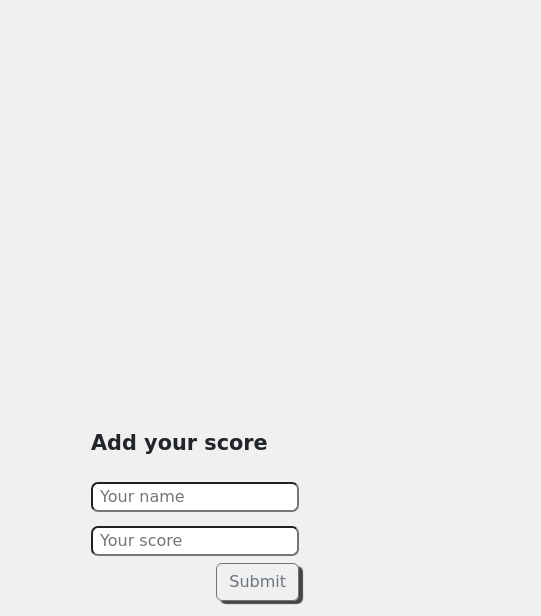
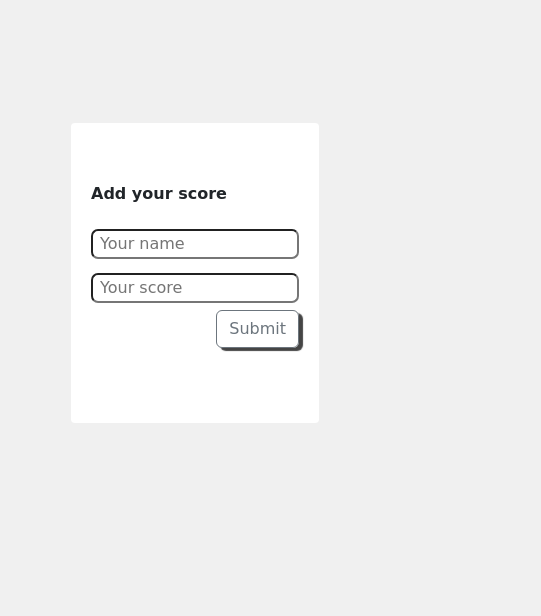
Before and after one commit to danielochuba/Leaderboard-M_R, a website built with webpack: page src/index.html in a window 390 px wide. Shown: the part 463-1079 px from the top of the page, 541 px wide, since content can reach past the window. After the commit the page ends 886 px from the top, so only its background shows below. Built offline with nearby package versions, Linux system fonts and the light colour scheme; no server answers.

Commit message:
Enhance responsiveness

```diff
--- a/src/style.css
+++ b/src/style.css
@@ -19,15 +19,16 @@ body {
   background-color: #333;
   color: white;
   border-radius: 5px 5px 0 0;
-  font-size: 70px;
+  font-size: 120%;
 }
 
 main {
-  width: 100%;
+  width: 90%;
   display: flex;
   flex-direction: column;
   align-items: center;
   row-gap: 30px;
+  margin: auto;
 }
 
 .display-top {
@@ -51,7 +52,7 @@ tr {
 
 .add-score,
 .recent-scores {
-  font-size: 130%;
+  font-size: 100%;
   font-weight: 700;
 }
 
@@ -73,6 +74,17 @@ input {
   width: 100%;
   height: 20px;
   overflow-y: scroll;
+  box-shadow: inset;
+}
+
+.scores-input {
+  background: #fff;
+  display: flex;
+  flex-direction: column;
+  border-radius: 4px;
+  height: 300px;
+  justify-content: center;
+  padding: 1px 20px;
 }
 
 .score-box {
@@ -193,6 +205,10 @@ tr:nth-child(odd) {
     margin-top: 3%;
   }
 
+  .title {
+    font-size: 70px;
+  }
+
   .scores-display,
   .scores-input {
     width: 30%;
```
